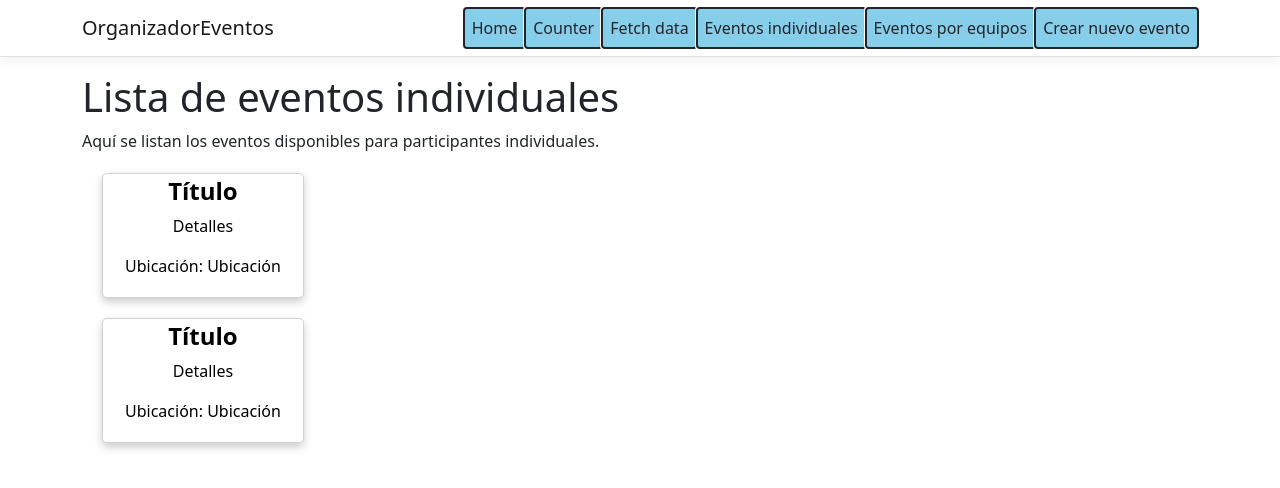
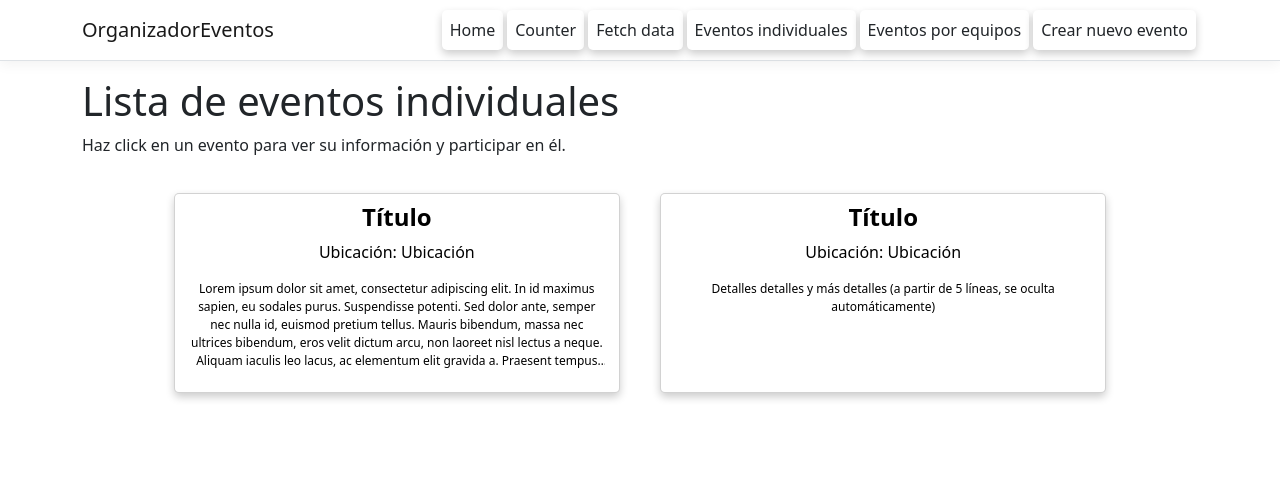
Before and after one commit to rafael1199v/Organizador-de-eventos, an Angular app in the folder OrganizadorEventos/ClientApp/: page /single-event-list in a window 1280 px wide. Shown: the top 488 px of the page. Built offline with nearby package versions, Linux system fonts and the light colour scheme.

Commit message:
Single event casi acabado
nomás falta que haga búsqueda en bucle

```diff
--- a/OrganizadorEventos/ClientApp/src/app/create-event/create-event.component.css
+++ b/OrganizadorEventos/ClientApp/src/app/create-event/create-event.component.css
@@ -17,7 +17,7 @@ body {
     opacity: 0;
 }
 .formbold-stroke-current {
-    stroke: currentColor;
+    stroke: black;
 }
 #supportCheckbox:checked ~ div span {
     opacity: 1;
@@ -54,7 +54,7 @@ body {
 .formbold-form-title p {
     font-size: 16px;
     line-height: 24px;
-    color: #536387;
+    color: #07074d;
     margin-top: 12px;
 }
 
--- a/OrganizadorEventos/ClientApp/src/app/home/home.component.html
+++ b/OrganizadorEventos/ClientApp/src/app/home/home.component.html
@@ -1,18 +1,2 @@
-<h1>Eventos disponibles</h1>
-<p>This should be where you get into events</p>
-<p>To help you get started, we've also set up:</p>
-<div class="col">
-  <div class="col1">
-    <p>Eventos individuales:</p>
-    <p><br></p>
-    <p>enlistar eventos individuales xd</p>
-  </div>
-  <div class="col2">
-    <p>Eventos en equipo:</p>
-    <p>(Recuerda que necesitas tener un equipo para participar)</p>
-    <p>Pulsa 2 veces para editar.</p>
-    <p>Ejemplo<button> Participar
-      <span></span>
-    </button></p>
-  </div>
-</div>
+<h1>Página de bienvenida.</h1>
+<a>Inserte texto</a>
--- a/OrganizadorEventos/ClientApp/src/app/nav-menu/nav-menu.component.css
+++ b/OrganizadorEventos/ClientApp/src/app/nav-menu/nav-menu.component.css
@@ -17,7 +17,15 @@ html {
   box-shadow: 0 .25rem .75rem rgba(0, 0, 0, .05);
 }
 
-li{
-  background-color: skyblue;
-  outline: auto;
+.nav-item{
+  background-color: white;
+  outline-width: 0px;
+  box-shadow: 0 4px 8px 0 rgba(0,0,0,0.2);
+  transition: 0.3s;
+  border-radius: 5px;
+  margin: 2px;
+  border: 0px;
 }
+.nav-item:hover {
+  background-color: hsl(261, 100%, 91%);
+}
--- a/OrganizadorEventos/ClientApp/src/app/single-event-list/single-event-list.component.css
+++ b/OrganizadorEventos/ClientApp/src/app/single-event-list/single-event-list.component.css
@@ -3,6 +3,8 @@
     transition: 0.3s;
     border-radius: 5px; /* 5px rounded corners */
     margin: 20px;
+    height: 200px;
+    flex: 0 0 40%;
   }
 
 /* On mouse-over, add a deeper shadow */
@@ -12,5 +14,20 @@ box-shadow: 0 8px 16px 0 rgba(0, 0, 0,0.2);
 
 /* Add some padding inside the card container */
 .container {
-padding: 2px 16px;
+padding: 8px 8px;
 }
+
+.arr{
+    display:flex;
+    flex-wrap: wrap;
+    justify-content: center;
+}
+
+.details-text{
+    font-size: 12px;
+    overflow: hidden;
+    text-overflow: ellipsis;
+    -webkit-line-clamp: 5; /*número de filas máxima*/
+    -webkit-box-orient: vertical;
+    display: -webkit-box;
+}
--- a/OrganizadorEventos/ClientApp/src/app/single-event-list/single-event-list.component.html
+++ b/OrganizadorEventos/ClientApp/src/app/single-event-list/single-event-list.component.html
@@ -1,20 +1,22 @@
 <h1>Lista de eventos individuales</h1>
 
-<p>Aquí se listan los eventos disponibles para participantes individuales.</p>
+<p>Haz click en un evento para ver su información y participar en él.</p>
 
 <!-- Debería haber aquí una clase de while para buscar todos los eventos disponibles -->
-<!-- ejemplo de tarjeta: -->
+<!-- ejemplo de tarjetas: -->
+<div class="arr">
     <button class="card">
         <div class="container">
           <h4><b>Título</b></h4>
-      <p>Detalles</p>
           <p>Ubicación: Ubicación</p>
+          <p class="details-text">Lorem ipsum dolor sit amet, consectetur adipiscing elit. In id maximus sapien, eu sodales purus. Suspendisse potenti. Sed dolor ante, semper nec nulla id, euismod pretium tellus. Mauris bibendum, massa nec ultrices bibendum, eros velit dictum arcu, non laoreet nisl lectus a neque. Aliquam iaculis leo lacus, ac elementum elit gravida a. Praesent tempus ultricies purus, a venenatis sem. Curabitur fermentum metus sed feugiat mattis.</p>
         </div>
     </button>
     <button class="card">
         <div class="container">
           <h4><b>Título</b></h4>
-      <p>Detalles</p>
           <p>Ubicación: Ubicación</p>
+          <p class="details-text">Detalles detalles y más detalles (a partir de 5 líneas, se oculta automáticamente)</p>
         </div>
     </button>
+</div>
--- a/OrganizadorEventos/ClientApp/src/styles.css
+++ b/OrganizadorEventos/ClientApp/src/styles.css
@@ -18,3 +18,5 @@ code {
   background-color: #1b6ec2;
   border-color: #1861ac;
 }
+
+/* hay que traerse algunos estilos aquí solo por si acaso... */
```
Lines whose indentation alone changed are shown as unchanged.
